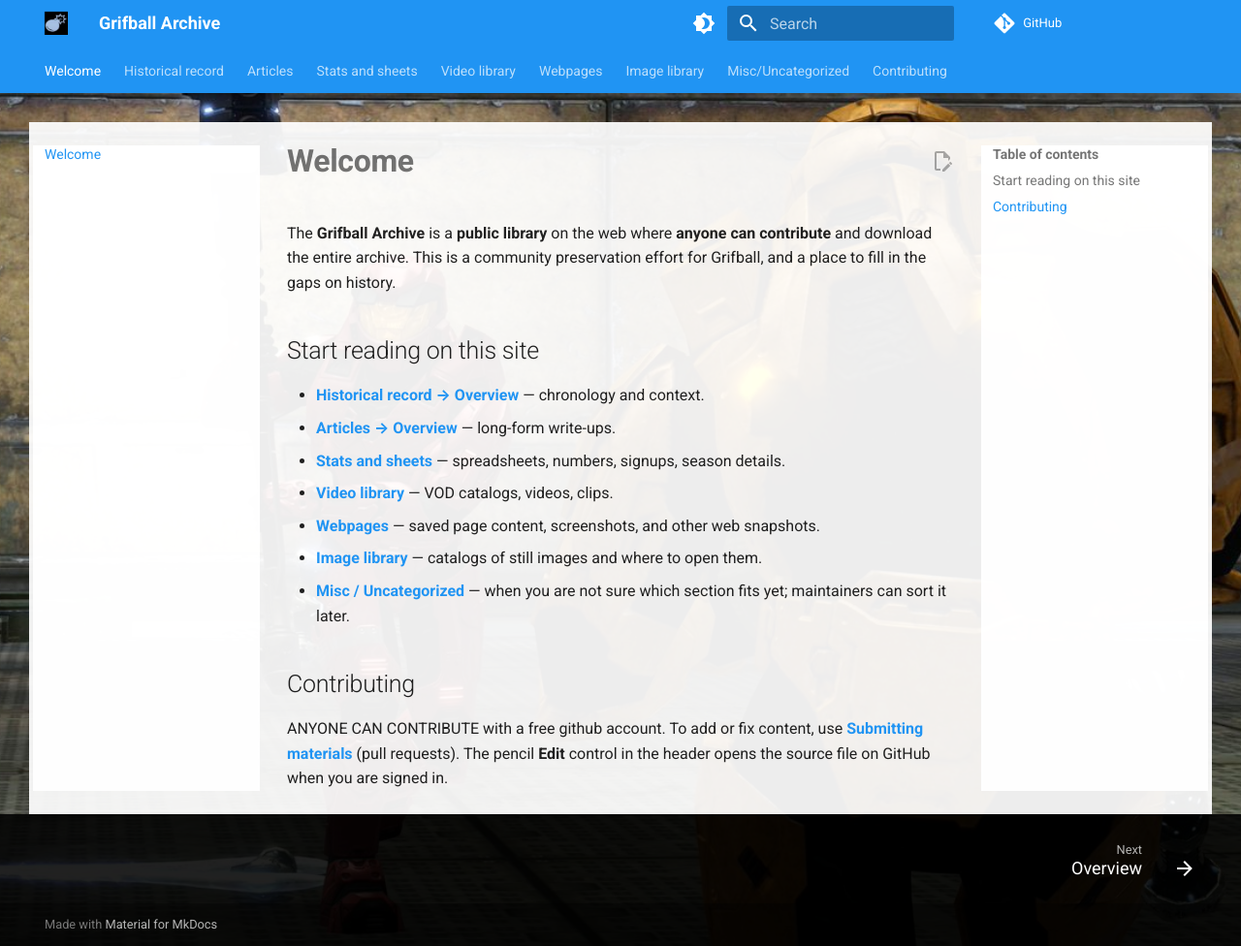
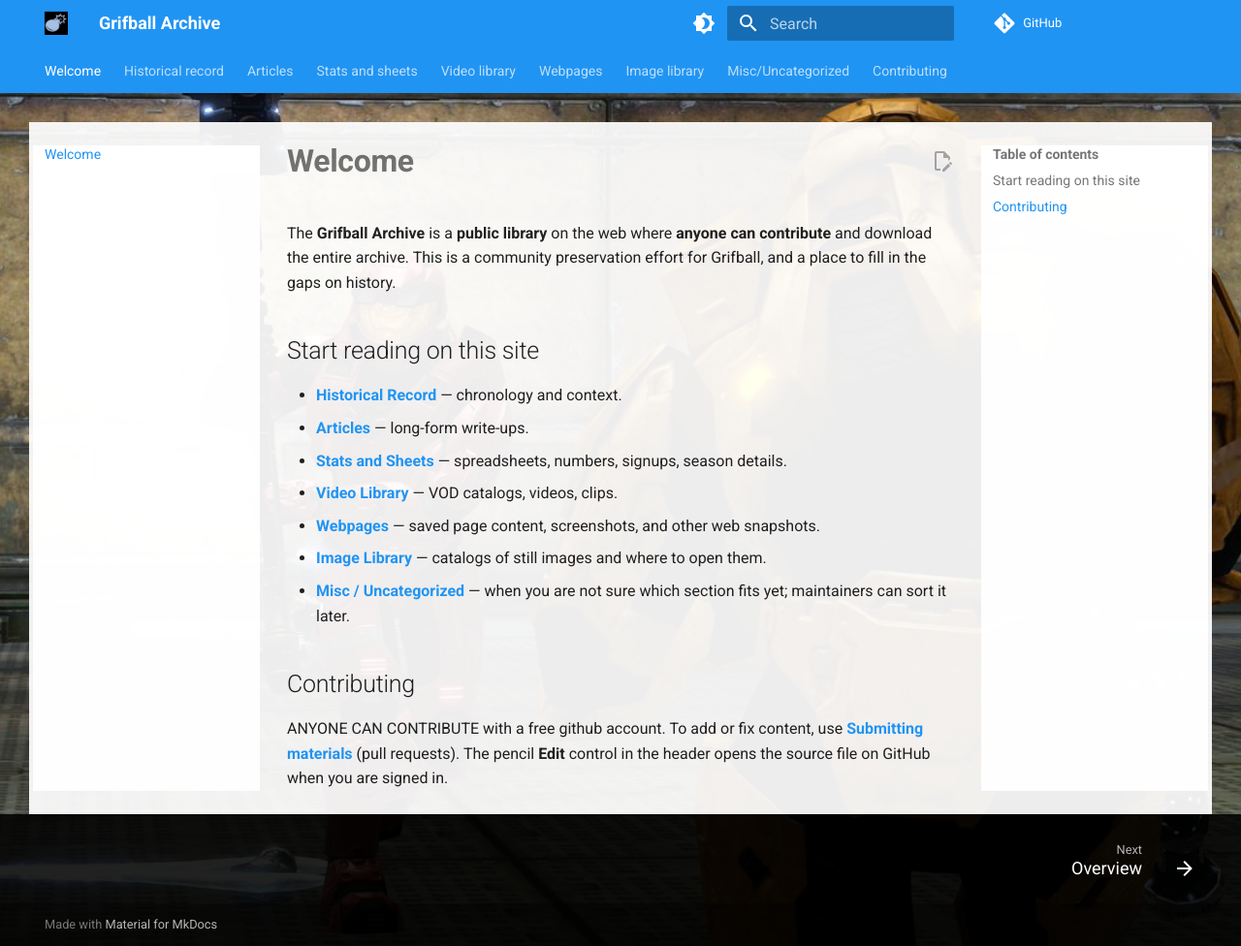
Before and after one commit to Grifball-Archive/Grifball-Archive, an MkDocs documentation site: the page built from docs/index.md, in a window 1280 px wide and 976 px high. Shown: the whole window at 97% size. Built offline with MkDocs 1.6.1 and Material for MkDocs 9.7.7, drawn with Linux system fonts in a browser that asks for light colours; comment, search, counter and statistics services are not loaded.

Commit message:
Update index.md

```diff
--- a/docs/index.md
+++ b/docs/index.md
@@ -4,12 +4,12 @@ The **Grifball Archive** is a **public library** on the web where **anyone can c
 
 ## Start reading on this site
 
-- **[Historical record → Overview](history/overview.md)** — chronology and context.
-- **[Articles → Overview](articles/overview.md)** — long-form write-ups.
-- **[Stats and sheets](statistics/overview.md)** — spreadsheets, numbers, signups, season details.
-- **[Video library](video/overview.md)** — VOD catalogs, videos, clips.
+- **[Historical Record](history/overview.md)** — chronology and context.
+- **[Articles](articles/overview.md)** — long-form write-ups.
+- **[Stats and Sheets](statistics/overview.md)** — spreadsheets, numbers, signups, season details.
+- **[Video Library](video/overview.md)** — VOD catalogs, videos, clips.
 - **[Webpages](webpages/overview.md)** — saved page content, screenshots, and other web snapshots.
-- **[Image library](image-library/overview.md)** — catalogs of still images and where to open them.
+- **[Image Library](image-library/overview.md)** — catalogs of still images and where to open them.
 - **[Misc / Uncategorized](misc/overview.md)** — when you are not sure which section fits yet; maintainers can sort it later.
 
 ## Contributing
```
